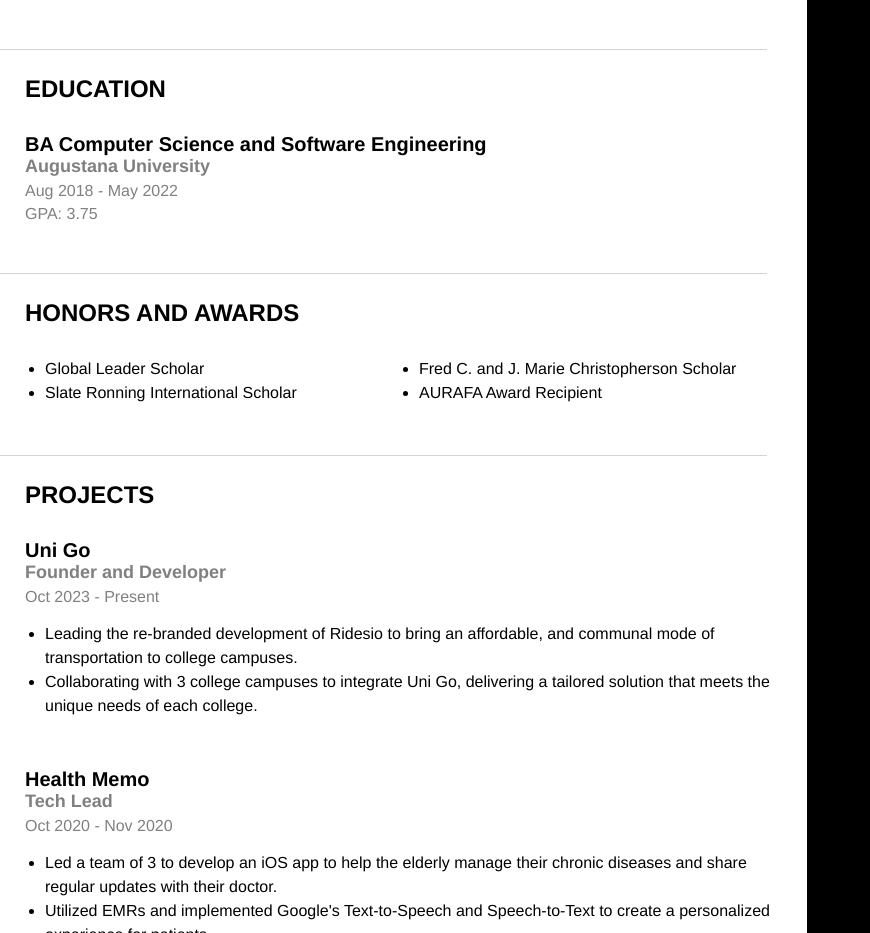
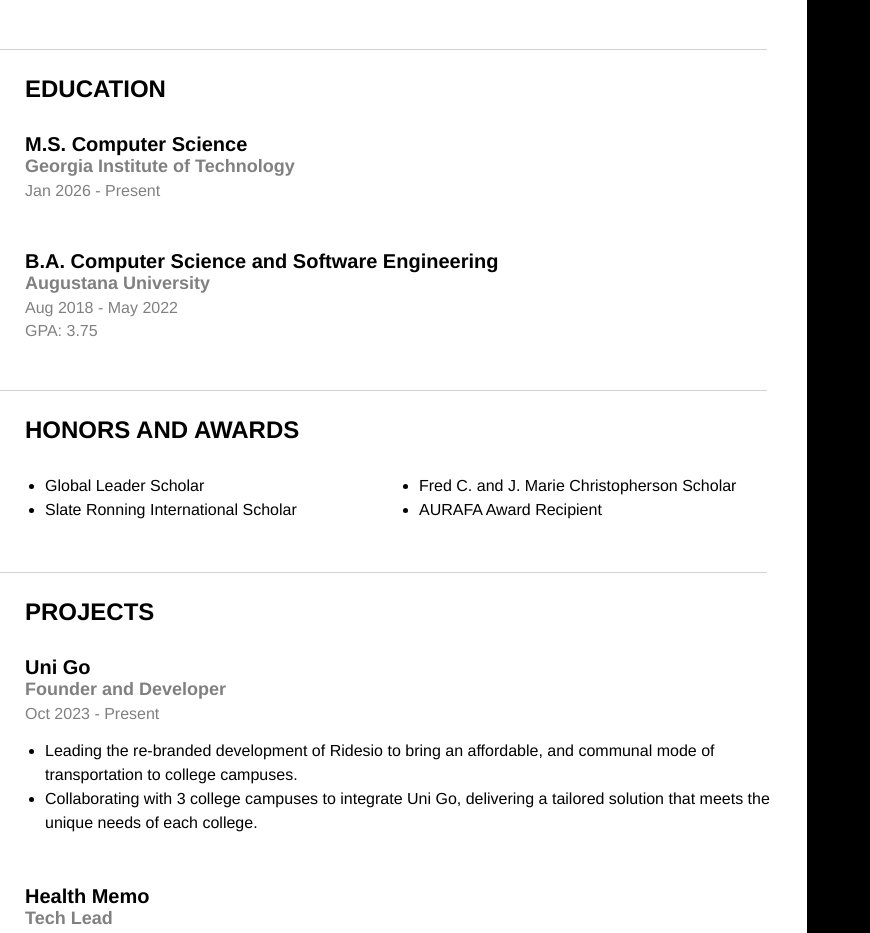
Before and after one commit to tahaafzal5/personal-website-2.0, a React (Create React App) app: page /#/resume in a window 1280 px wide. Shown: the part 1960-2893 px from the top of the page, without its empty margins (0-870 px from the left). Built offline with nearby package versions, Linux system fonts and the light colour scheme.

Commit message:
Update education with masters

```diff
--- a/src/Components/Education/Educations.js
+++ b/src/Components/Education/Educations.js
@@ -5,9 +5,14 @@
     return (
         <section className="educations">
             <h1 className="heading">EDUCATION</h1>
+            <Education
+                degree="M.S. Computer Science"
+                institution="Georgia Institute of Technology"
+                date="Jan 2026 - Present"
+            />
 
             <Education
-                degree="BA Computer Science and Software Engineering"
+                degree="B.A. Computer Science and Software Engineering"
                 institution="Augustana University"
                 date="Aug 2018 - May 2022"
                 gpa="GPA: 3.75"
--- a/src/Pages/ReleaseNotes/ReleaseNotes.js
+++ b/src/Pages/ReleaseNotes/ReleaseNotes.js
@@ -26,6 +26,13 @@
                 </li>
                 <li><code>patch</code>: 0-indexed patch number of release</li>
             </ul>
+
+            <div>
+                <p className="version">v25.4.1</p>
+                <ul>
+                    <li>Updated resume to add masters education.</li>
+                </ul>
+            </div>
 
             <div>
                 <p className="version">v25.4.0</p>
```
Also changed, not shown: 1 other file (tests, documents, lock files or other folders).
